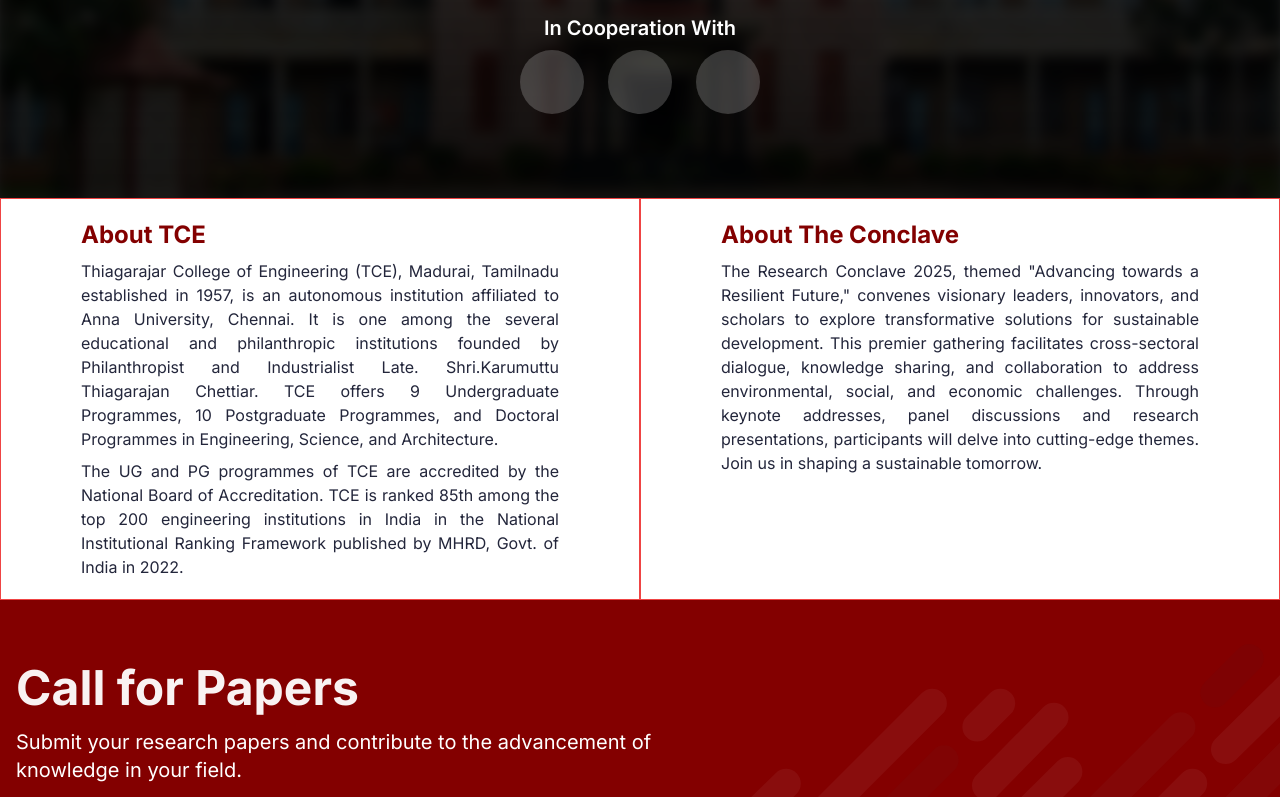
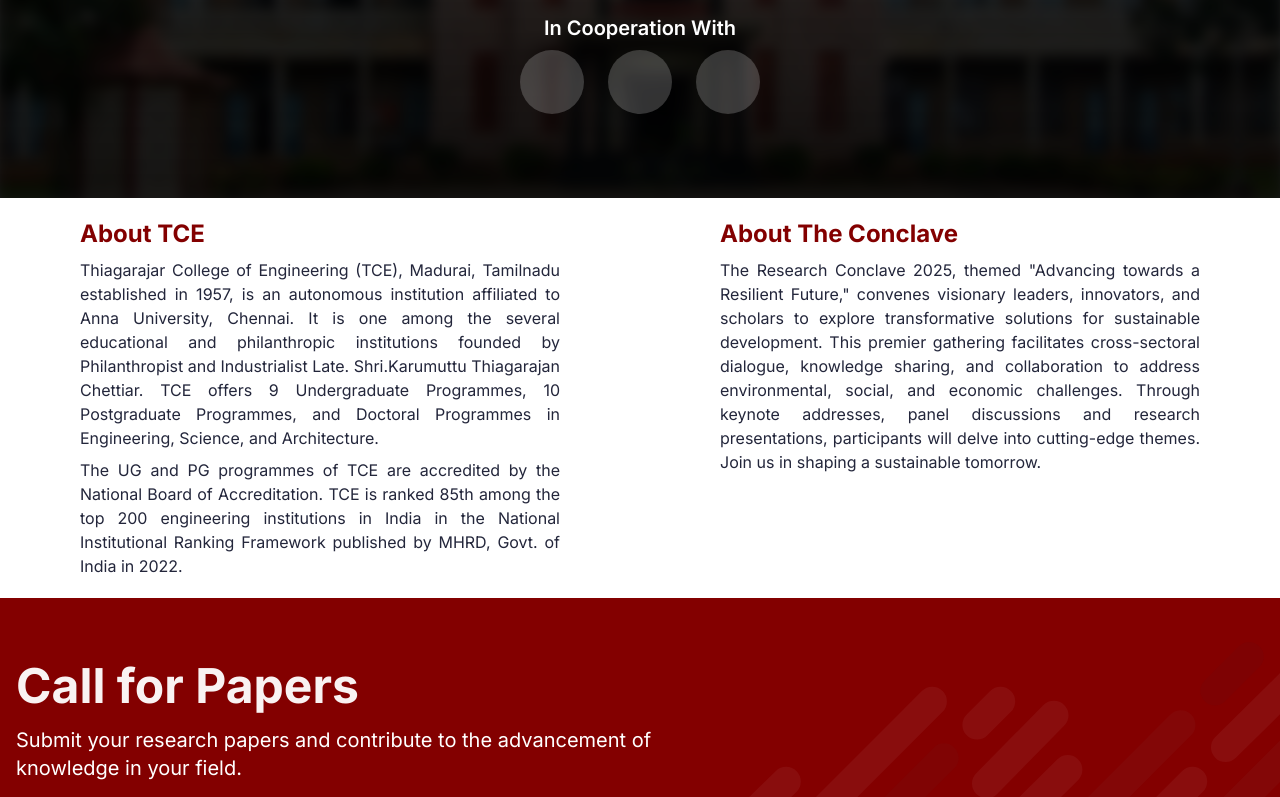
Before and after one commit to kmrsanthosh/TCEResearchConclave, a Next.js app: page / in a window 1280 px wide. Shown: the part 692-1489 px from the top of the page. Built offline with nearby package versions, Linux system fonts and the light colour scheme.

Commit message:
Removed Border

```diff
--- a/components/Home/About.tsx
+++ b/components/Home/About.tsx
@@ -7,7 +7,7 @@ const About = () => {
   return (
     <section className="flex flex-col w-full md:flex-row">
       {/* Left Section */}
-      <div className="flex flex-col w-full md:w-[50%] px-5 md:px-20 py-5 text-justify space-y-2 border border-red-500">
+      <div className="flex flex-col w-full md:w-[50%] px-5 md:px-20 py-5 text-justify space-y-2 ">
         <motion.h1
           initial={{ opacity: 0, y: 20 }}
           whileInView={{ opacity: 1, y: 0 }}
@@ -42,7 +42,7 @@ const About = () => {
       </div>
 
       {/* Right Section */}
-      <div className="flex flex-col w-full md:w-[50%] px-5 md:px-20 py-5 text-justify space-y-2 border border-red-500">
+      <div className="flex flex-col w-full md:w-[50%] px-5 md:px-20 py-5 text-justify space-y-2 ">
         <motion.h1
           initial={{ opacity: 0, y: 20 }}
           whileInView={{ opacity: 1, y: 0 }}
```
